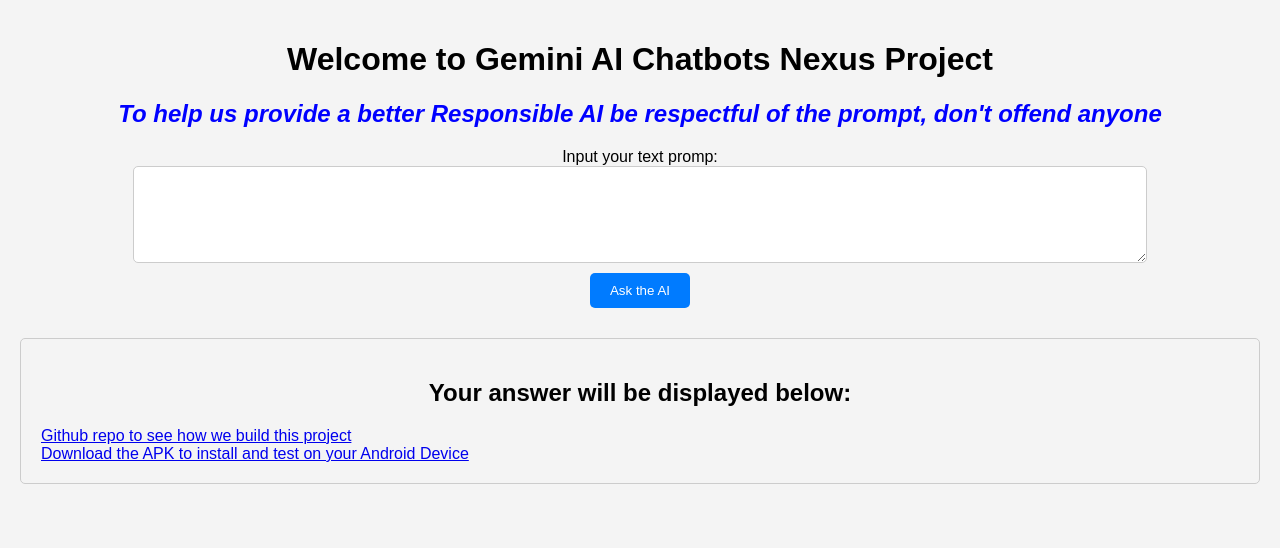
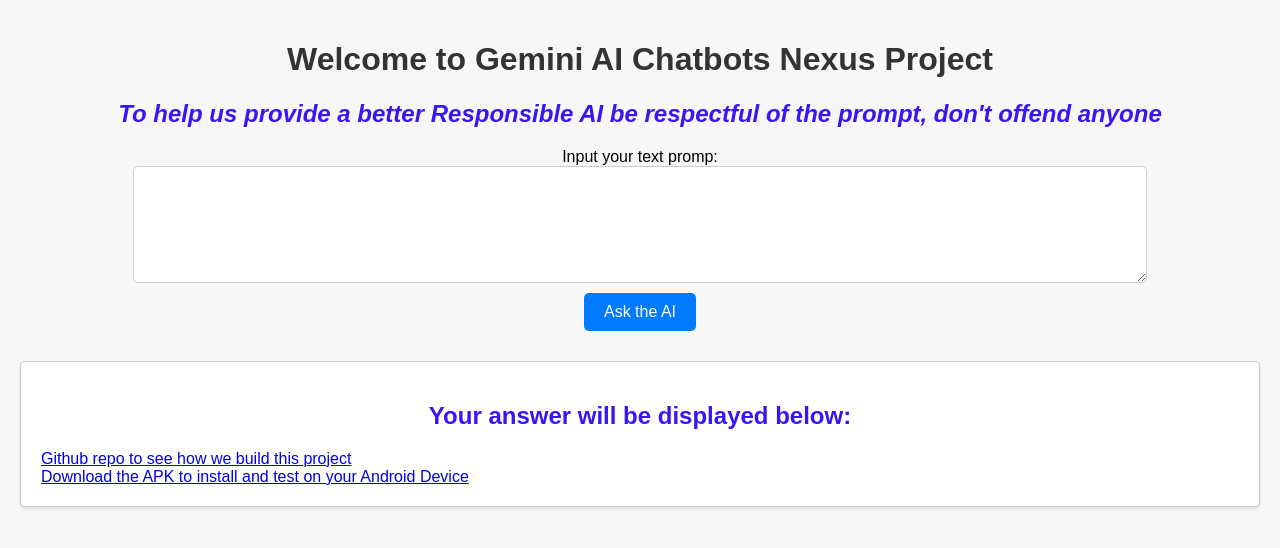
Before and after one commit to dochavez/Gemini-AI-Chatbot-Nexus, a Flask app: page / in a window 1280 px wide. Shown: the top 548 px of the page. Run offline with Flask 3, Linux system fonts and the light colour scheme.

Commit message:
Update style.css

```diff
--- a/static/style.css
+++ b/static/style.css
@@ -1,13 +1,24 @@
 /* General */
 body {
-    font-family: sans-serif;
+  font-family: Arial, sans-serif;
   margin: 0;
   padding: 20px;
-    background-color: #f4f4f4;
+  background-color: #f7f7f7;
 }
 
 h1, h2 {
   text-align: center;
+  color: #333;
+}
+
+h2 {
+  text-align: center;
+  color: #3716f5;
+}
+
+h3 {
+  text-align: center;
+  color: #0a6041;
 }
 
 /* Contenedor de Instrucciones */
@@ -24,6 +35,7 @@
   border: 1px solid #ccc;
   border-radius: 5px;
   resize: vertical;
+  font-size: 16px;
 }
 
 #submit-button {
@@ -34,6 +46,12 @@
   border: none;
   border-radius: 5px;
   cursor: pointer;
+  font-size: 16px;
+  transition: background-color 0.3s ease;
+}
+
+#submit-button:hover {
+  background-color: #0056b3;
 }
 
 /* Contenedor de Respuesta */
@@ -41,9 +59,13 @@
   border: 1px solid #ccc;
   border-radius: 5px;
   padding: 20px;
+  background-color: #fff;
+  box-shadow: 0 2px 4px rgba(0, 0, 0, 0.1);
 }
 
 #response-text {
-    font-family: monospace;
+  font-family: Consolas, monospace;
   white-space: pre-wrap;
+  font-size: 16px;
+  color: #333;
 }
```
Lines whose indentation alone changed are shown as unchanged.
